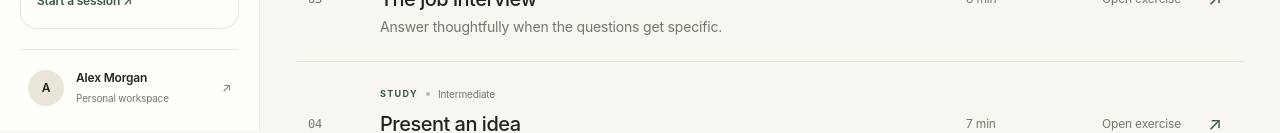
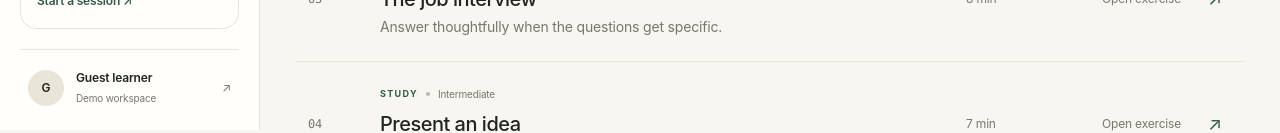
Before and after one commit to manansulya01/Courant, a Next.js app: page /labs in a window 1280 px wide. Shown: the part 670-803 px from the top of the page. Built offline with nearby package versions, Linux system fonts and the light colour scheme.

Commit message:
Remove misleading hard-coded demo identity

```diff
--- a/components/AppShell.tsx
+++ b/components/AppShell.tsx
@@ -38,8 +38,8 @@ export default function AppShell({children}:{children:React.ReactNode}) {
         <Link href="/labs" className="mt-3 inline-block text-xs font-semibold text-[var(--accent)]">Start a session ↗</Link>
       </div>
       <div className="mt-5 flex items-center gap-3 border-t border-[var(--line)] pt-5 px-2">
-        <div className="grid h-9 w-9 place-items-center rounded-full bg-[#e9e5d9] text-xs font-semibold">A</div>
-        <div><p className="text-xs font-semibold">Alex Morgan</p><p className="mt-1 text-[10px] text-[var(--muted)]">Personal workspace</p></div>
+        <div className="grid h-9 w-9 place-items-center rounded-full bg-[#e9e5d9] text-xs font-semibold">G</div>
+        <div><p className="text-xs font-semibold">Guest learner</p><p className="mt-1 text-[10px] text-[var(--muted)]">Demo workspace</p></div>
         <Link href="/login" className="ml-auto text-xs text-[var(--muted)]" aria-label="Account settings">↗</Link>
       </div>
     </aside>
```
